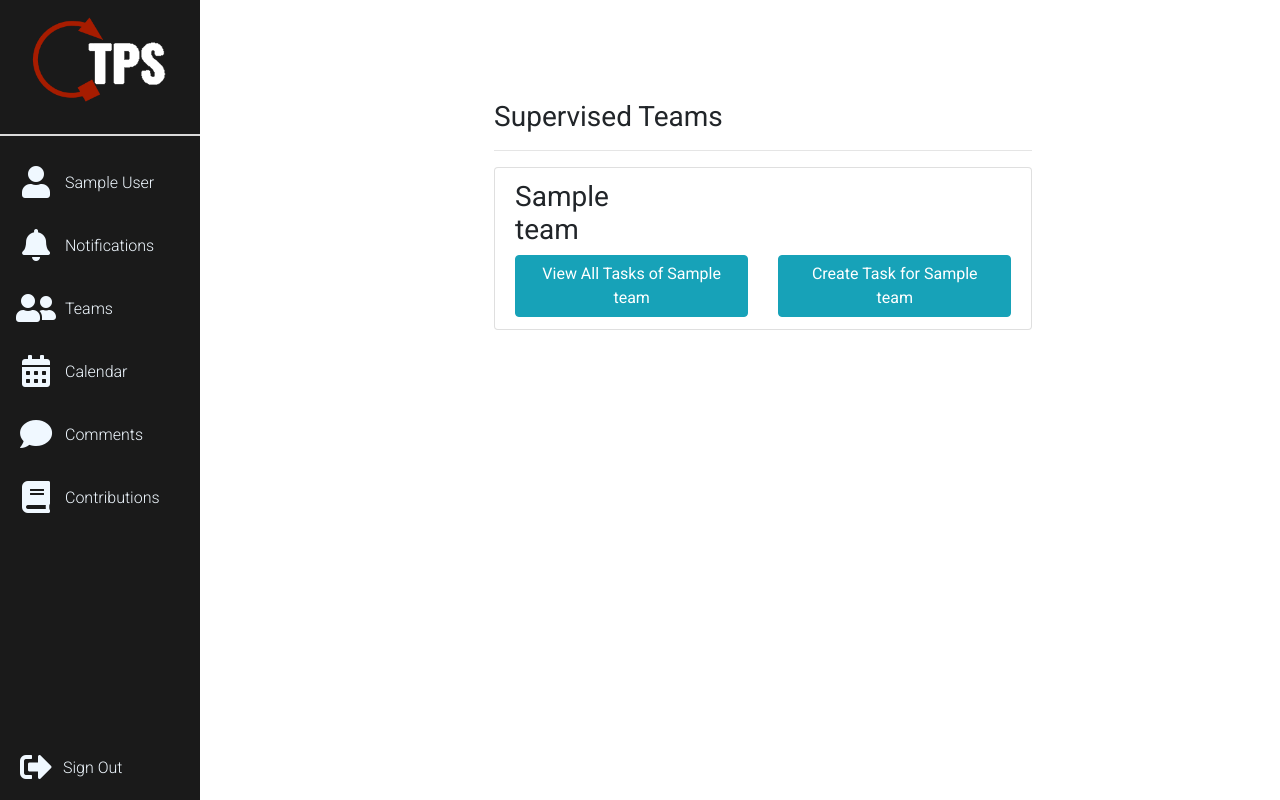
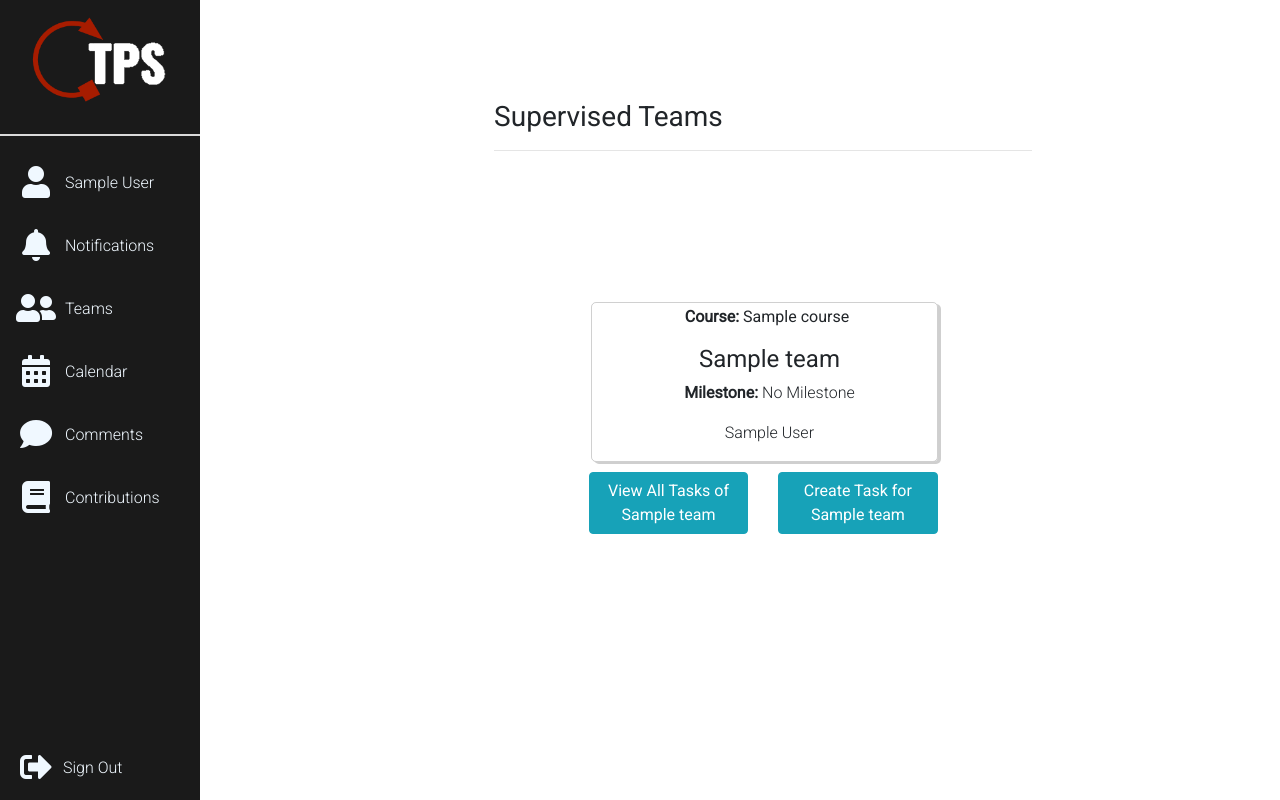
Before and after one commit to koguz/TaskPointSystem, a Django app: page /tasks/teams/supervisor/ in a window 1280 px wide; the page is wider, and only the part inside the window is pictured. Run offline with Django 3.2, Linux system fonts and the light colour scheme; a user stored in the database is signed in; tables that the repository leaves empty hold one stand-in row (values such as "Sample post"); some libraries are stand-ins or nearby versions.

Commit message:
feature/TPS-13 Modified HTML, CSS of Supervisor home. Added a migration for PointPool Modal. Added functions for calculating point pool. Converted get_all_teammates_of_each_team function so that supervisor can also use that function.

```diff
--- a/tasks/models.py
+++ b/tasks/models.py
@@ -74,6 +74,10 @@ class Supervisor(models.Model):
 
     def get_name(self):
         return self.user.first_name + " " + self.user.last_name
+
+
+
+
 
 
 class Team(models.Model):
@@ -534,3 +538,19 @@ class TaskDifference(models.Model):
             difficulty=task.difficulty,
         )
         task_difference.save()
+
+
+class PointPool(models.Model):
+    developer = models.ForeignKey(Developer, on_delete=models.CASCADE)
+    team = models.ForeignKey(Team, on_delete=models.CASCADE)
+    point = models.PositiveIntegerField(default=0)
+
+    @staticmethod
+    def get_all_tasks(team, developer):
+        point_pool_entry = PointPool.objects.get(developer=developer, team=team)
+        all_accepted_tasks_list = Task.objects.filter(assignee=developer, team=team, status=6)  # All tasks that are accpeted
+        all_rejected_tasks_list = Task.objects.filter(assignee=developer, team=team, status=5)  # All tasks that are rejected
+        point_pool_entry.point += len(all_accepted_tasks_list)
+        point_pool_entry.point -= len(all_rejected_tasks_list)
+
+        point_pool_entry.save()
--- a/tasks/static/tasks/style.css
+++ b/tasks/static/tasks/style.css
@@ -307,6 +307,30 @@ body {
   box-shadow: none;
 }
 
+/* SUPERVOSOR FEED */
+
+.supervisor-feed {
+  position: sticky;
+  left: 200px;
+  min-width: 350px;
+}
+
+.supervisor-feed ul {
+  list-style: none;
+  margin-left: -37.5px;
+}
+
+.supervisor-feed ul li {
+  margin: 10px 0;
+  border: 1px solid rgba(22, 22, 22, 0.2);
+  font-size: 20px;
+  padding-left: 10px;
+  min-height: 50px;
+  box-shadow: 3px 2px #CFCFCF;
+  border-radius: 5px;
+  transition: 0.3s;
+}
+
 .task-header {
   display: block;
 }
--- a/tasks/templates/tasks/supervisor_teams.html
+++ b/tasks/templates/tasks/supervisor_teams.html
@@ -8,19 +8,20 @@
         {% if supervised_teams %}
             <ul class="list-group">
                 {% for mteam in supervised_teams %}
-            <li class="list-group-item">
-                <div class="row">
-                    <div class="col-sm-4">
-                        <h3>{{ mteam.name }}</h3>
+                    <div class="row" style="justify-content: center; align-items: center; margin-top: 125px">
+                        <div class="col-sm-8 supervisor-feed">
+                            <ul>
+                                <li>
+                                    <p class="teams-course"><span class="bold-span">Course: </span>{{ mteam.course }}</p>
+                                    <div class="teams-name">
+                                        <h4>{{ mteam.name }}</h4>
+                                        <p><span class="bold-span">Milestone: </span>{{ mteam.course.get_current_milestone }}</p>
                                     </div>
-                    <div class="col-sm-8">
-                        <div style="display: inline-flex; float: right;">
-                            {% for developer in mteam.developer_set.all %}
-                                <p style="padding-right: 10px; font-size: 18px">{{ developer.get_only_name }},</p>
-                            {% endfor %}
+                                    <div class="teams-content">
+                                        <p class="supervisor-text">{{ mteam.supervisor }}</p>
                                     </div>
-                    </div>
-                </div>
+                                </li>
+                            </ul>
                             <div class="row">
                                 <div class="col-sm-6">
                                     <a href="{% url 'tasks:team-all-tasks' mteam.id 'due' %}" class="btn btn-default btn-info" role="button">
@@ -33,7 +34,8 @@
                                     </a>
                                 </div>
                             </div>
-            </li>
+                        </div>
+                    </div>
                 {% endfor %}
             </ul>
         {% endif %}
--- a/tasks/views.py
+++ b/tasks/views.py
@@ -64,12 +64,15 @@ def supervisor(request):  # this view is for the supervisors only...
     page_title = "Supervisor page"
     completed_task_list = Task.objects.all().filter(team__supervisor=s, status__range=(3, 4)).order_by('team', 'due')
     supervised_teams = Team.objects.all().filter(supervisor=s)
+    all_teammates = get_all_teammates_of_each_team(supervised_teams, s.user_id)
+
 
     context = {
         'page_title': page_title,
         'supervisor_name': supervisor_name,
         'completed_task_list': completed_task_list,
         'supervised_teams': supervised_teams,
+        'all_teammates': all_teammates,
     }
     return render(request, 'tasks/supervisor.html', context)
 
@@ -278,7 +281,7 @@ def update(request, task_id, status_id):
         messages.error(request, 'Task can not be submitted without a final comment.')
         return redirect(request.META['HTTP_REFERER'])
 
-    return HttpResponseRedirect('/tasks/choose/')
+    return redirect(request.META['HTTP_REFERER'])
 
 
 
```
Also changed, not shown: tasks/utilities.py (+15 -7 lines), tasks/migrations/0012_pointpool.py (added). Lines whose indentation alone changed are shown as unchanged.
